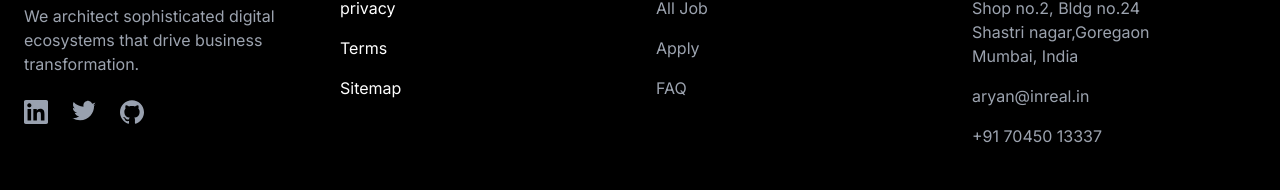
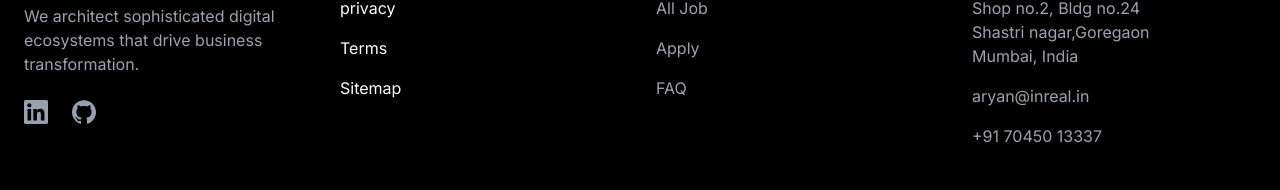
Before and after one commit to inrealOfficial/inreal-careers, a Next.js app: page / in a window 1280 px wide. Shown: the part 4869-5059 px from the top of the page. Built offline with nearby package versions, Linux system fonts and the light colour scheme; no server answers.

Commit message:
The changes are made

```diff
--- a/src/components/common/Footer.jsx
+++ b/src/components/common/Footer.jsx
@@ -16,10 +16,12 @@ const Footer = () => {
               We architect sophisticated digital ecosystems that drive business transformation.
             </p>
             <div className="flex space-x-6">
-              <Image src="/img_vector.svg" alt="Social" width={24} height={24} className="cursor-pointer hover:opacity-80 transition-opacity" />
-              <Image src="/img_link_svg.svg" alt="Social" width={24} height={24} className="cursor-pointer hover:opacity-80 transition-opacity" />
-              <Image src="/img_link_svg_blue_gray_300.svg" alt="Social" width={24} height={24} className="cursor-pointer hover:opacity-80 transition-opacity" />
+              <Link href="https://www.linkedin.com/company/inrealofficial/" target="_blank" rel="noopener noreferrer"><Image src="/img_vector.svg" alt="Social" width={24} height={24} className="cursor-pointer hover:opacity-80 transition-opacity" />
+              </Link>
+              <Link href="https://github.com/inrealOfficial" target="_blank" rel="noopener noreferrer"> <Image src="/img_link_svg_blue_gray_300.svg" alt="Social" width={24} height={24} className="cursor-pointer hover:opacity-80 transition-opacity" />
+            </Link>
             </div>
+
           </div>
 
           {/* Services */}
```
